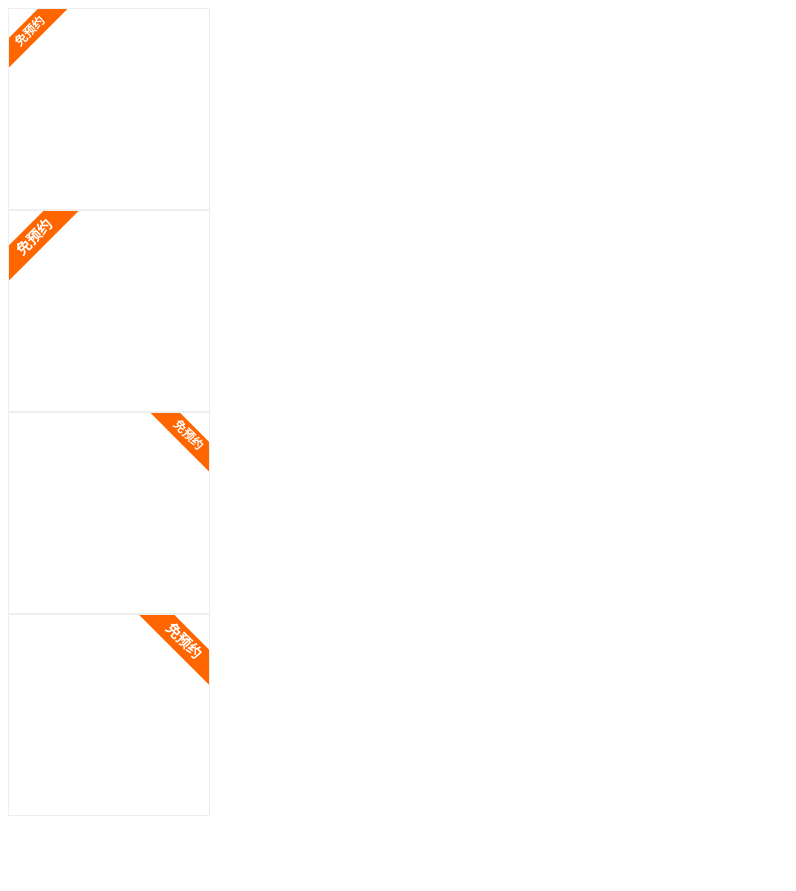
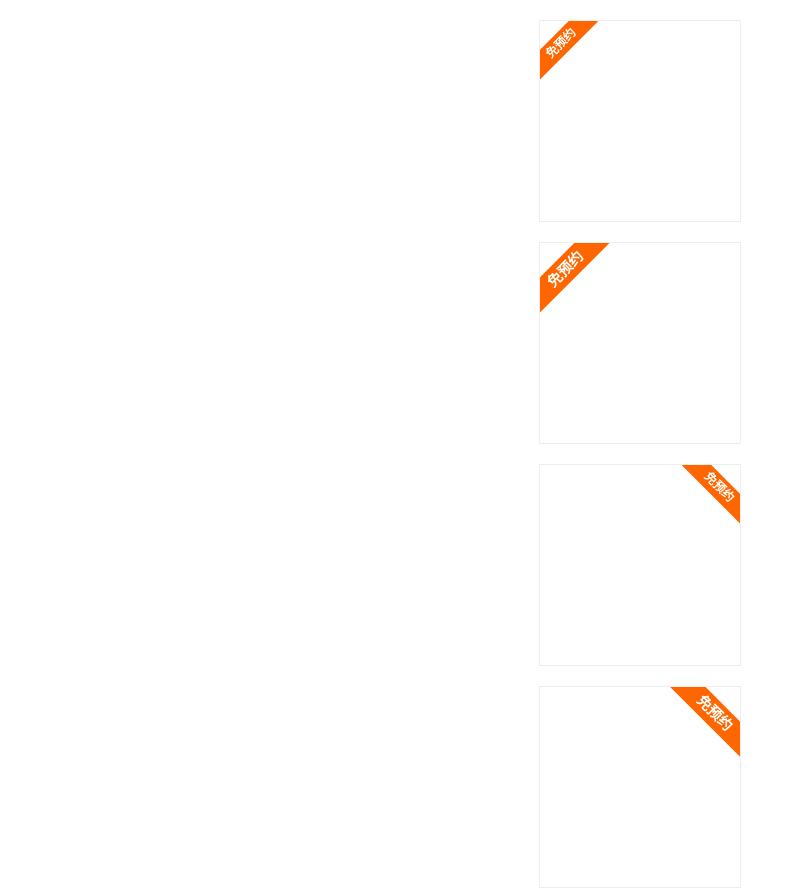
Before and after one commit to afeiship/webkit-sassui-dealcard, a website: page docs/index.html in a window 1280 px wide. Shown: the whole page, without its empty margins (0-796 px from the left). Before the commit the page ends 824 px from the top, so only its background shows below. Drawn offline with Linux system fonts and the light colour scheme.

Commit message:
issue: docs

```diff
--- a/docs/test.scss
+++ b/docs/test.scss
@@ -7,6 +7,7 @@ body{
   width:200px;
   height:200px;
   border: 1px solid #eee;
+  margin: 20px auto;
 }
 .test-webkit-sassui-dealcard{
   @include webkit-sassui-dealcard();
--- a/package.json
+++ b/package.json
@@ -7,6 +7,10 @@
     "name": "afei",
     "email": "1290657123@qq.com"
   },
+  "scripts": {
+    "build": "gulp"
+  },
+  "main": "dist/webkit-sassui-dealcard.scss",
   "license": "MIT",
   "devDependencies": {
     "del": "^2.2.1",
```
Also changed, not shown: README.md, build/test.js, docs/test.css.
